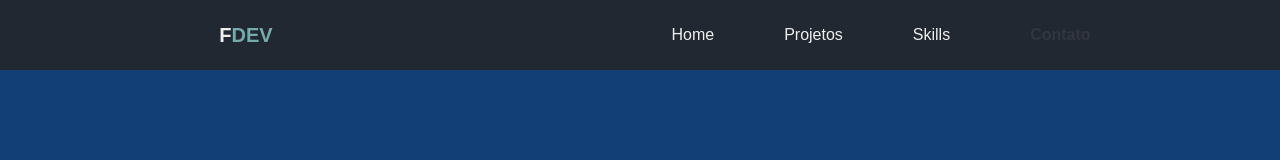
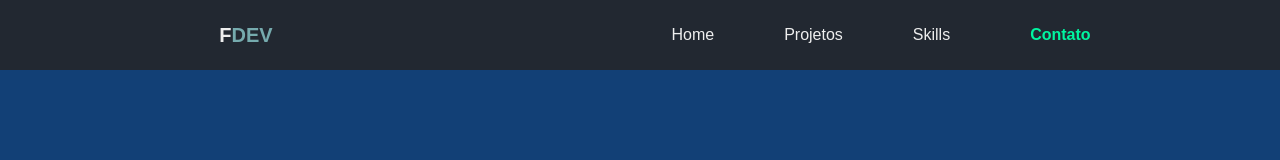
Before and after one commit to felipeoliveira25/Portfolio, a React (Vite) app: page / in a window 1280 px wide. Shown: the top 160 px of the page. Built offline with nearby package versions, Linux system fonts and the light colour scheme.

Commit message:
Update opcoesHeaderf.jsx

```diff
--- a/src/components/OpcoesHeader/opcoesHeaderf.jsx
+++ b/src/components/OpcoesHeader/opcoesHeaderf.jsx
@@ -9,7 +9,7 @@ function OpcoesHeader(){
             <Opcao>Home</Opcao>
             <Opcao>Projetos</Opcao>
             <Opcao>Skills</Opcao>
-            <Botao cor="#31363F">Contato</Botao>
+            <Botao cor="rgba(0, 245, 160, 1)">Contato</Botao>
         </Lista>
     )
 }
```
